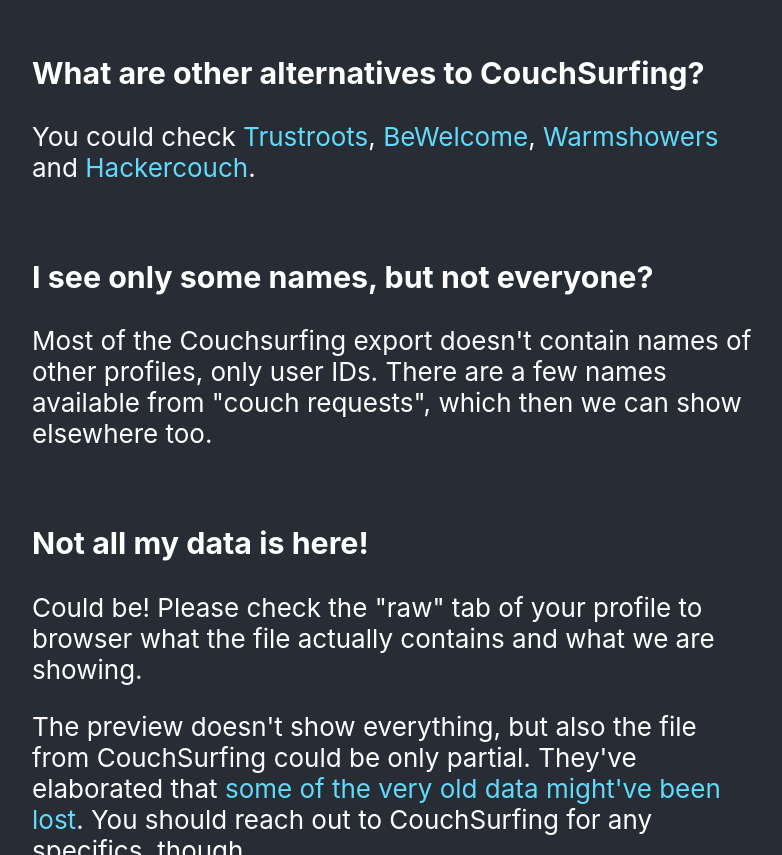
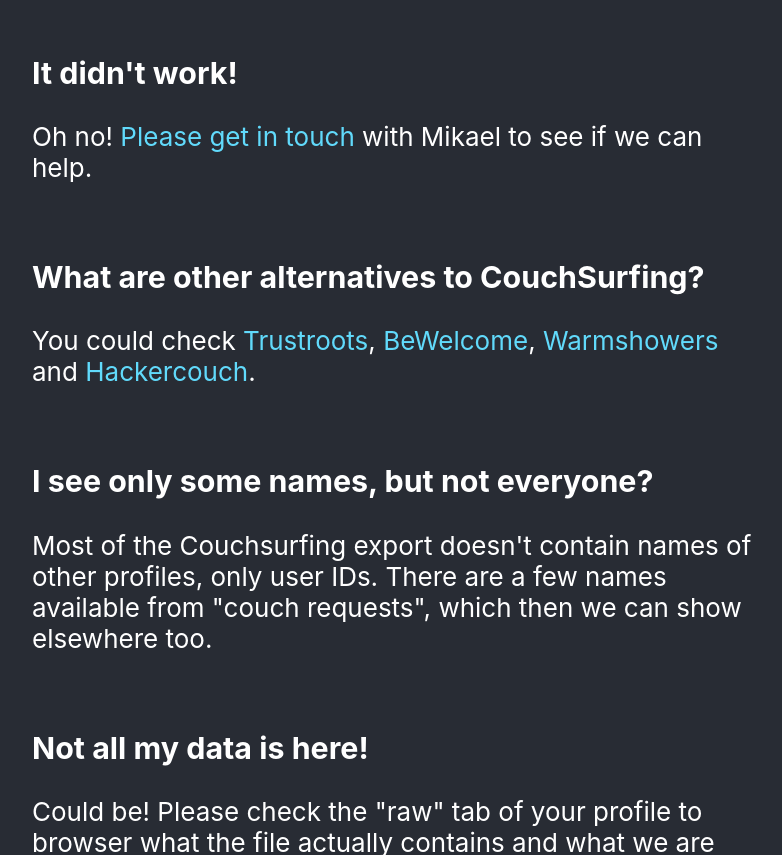
Before and after one commit to simison/couchspinner, a React (Create React App) app: page / in a window 1280 px wide. Shown: the part 2340-3195 px from the top of the page, without its empty margins (248-1030 px from the left). Built offline with nearby package versions, Linux system fonts and the light colour scheme.

Commit message:
Add contact form

```diff
--- a/src/About.js
+++ b/src/About.js
@@ -80,6 +80,15 @@
         </p>
 
         <h3>
+          It didn't work! <Anchor id="it-did-not-work" />
+        </h3>
+        <p>
+          Oh no!{' '}
+          <a href="https://couchspinner.wordpress.com/">Please get in touch</a>{' '}
+          with Mikael to see if we can help.
+        </p>
+
+        <h3>
           What are other alternatives to CouchSurfing?{' '}
           <Anchor id="couchsurfing-alternatives" />
         </h3>
```
